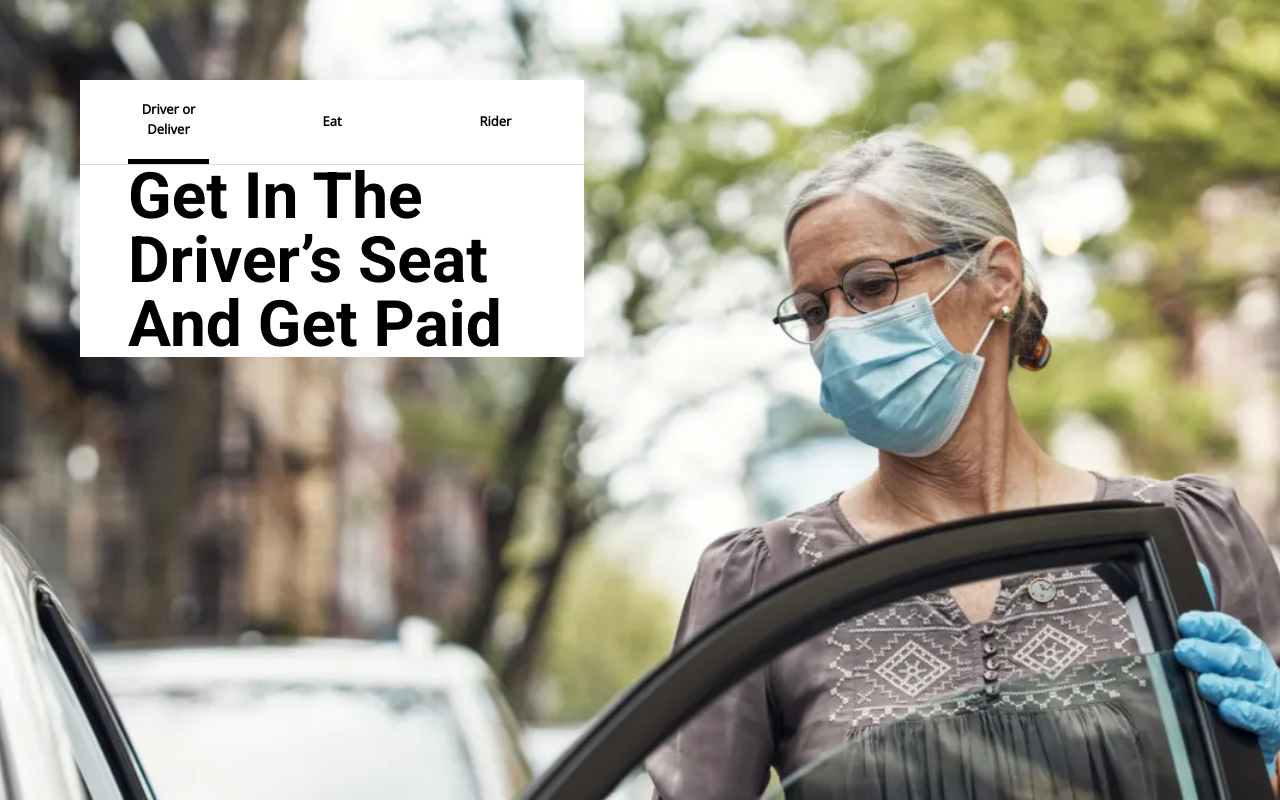
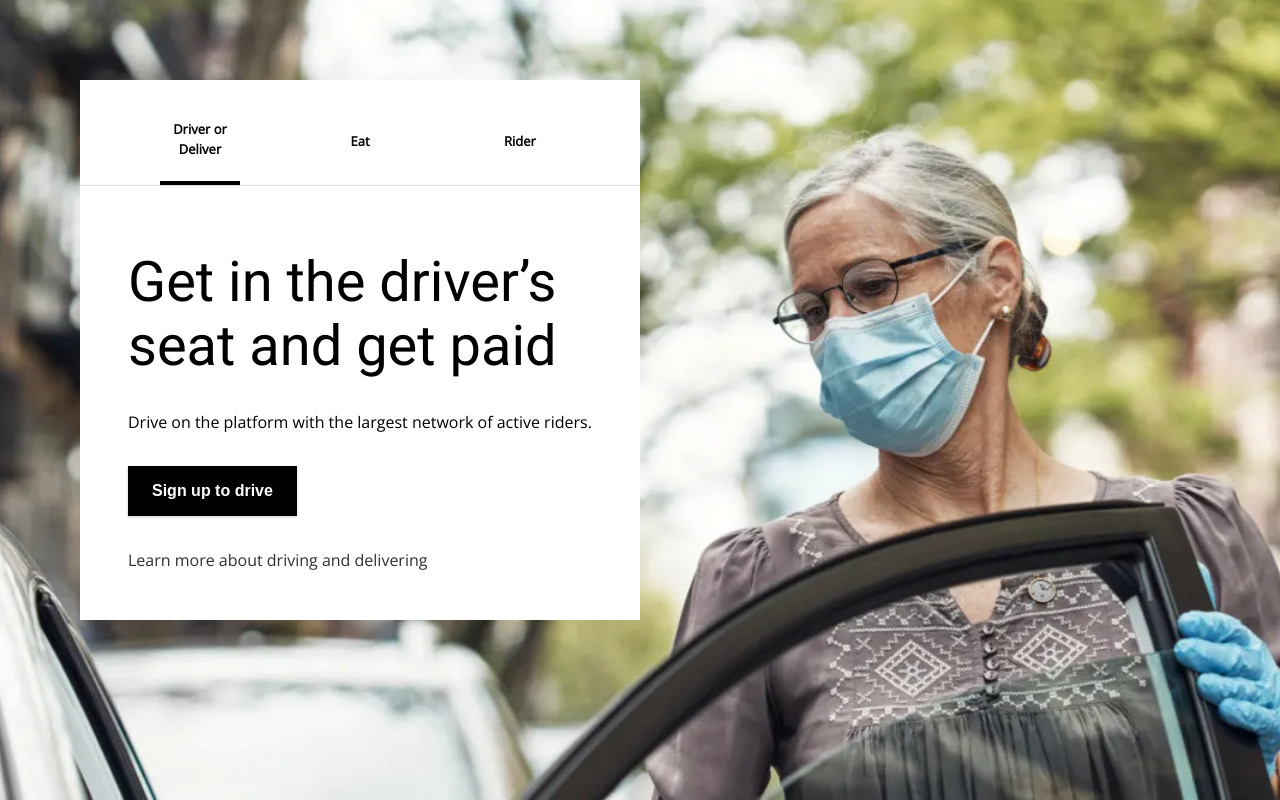
Before and after one commit to radwan503/TabWiseImageChange--Uber, a plain HTML site: page index.html in a window 1280 px wide. Drawn offline with nearby package versions, Linux system fonts and the light colour scheme.

Commit message:
content add

```diff
--- a/index.html
+++ b/index.html
@@ -22,13 +22,29 @@
             </div>
             <div class="tab-content">
                <div class="content active" id="driver">
-                  <h1>Get in the driver’s seat and get paid</h1>
+                  <h1 class="title">Get in the driver’s seat and get paid</h1>
+                  <p class="subtitle">Drive on the platform with the largest network of active riders.</p>
+
+                  <button type="button" class="btn sign-btn">Sign up to drive</button>
+
+                  <p class="link"><a href="#">Learn more about driving and delivering</a></p>
+
                </div>
                <div class="content" id="eat">
-                  Eat
+                  <h1 class="title">Discover delicious eats</h1>
+                  <p class="subtitle">Order delivery from restaurants you love.</p>
+
+                  <button type="button" class="btn sign-btn">Order now</button>
+
+                  <p class="link"><a href="#">Own a restaurant? Partner with Uber Eats</a></p>
                </div>
                <div class="content" id="rider">
-                  Rider
+                  <h1 class="title">Request a ride now</h1>
+                  <p class="subtitle">Focused on safety, wherever you go.</p>
+
+                  <button type="button" class="btn sign-btn">Reuested now</button>
+
+                  <p class="link"><a href="#">Sign up to drive</a></p>
                </div>
 
             </div>
--- a/style.css
+++ b/style.css
@@ -74,7 +74,6 @@ h4 {
 }
 
 p {
-   margin-bottom: 1.25rem;
    color: var(--clr-grey-5);
 }
 
@@ -111,23 +110,30 @@ p {
 
 .btn {
    text-transform: uppercase;
-   background: transparent;
-   color: var(--clr-black);
-   padding: 0.375rem 0.75rem;
+   background: #000;
+   color: var(--clr-white);
+   padding: 1rem 1.5rem;
    letter-spacing: var(--spacing);
    display: inline-block;
    transition: var(--transition);
    font-size: 0.875rem;
    border: 2px solid var(--clr-black);
    cursor: pointer;
-   box-shadow: 0 1px 3px rgba(0, 0, 0, 0.2);
+   box-shadow: 0 1px 3px rgb(0 0 0 / 20%);
    border-radius: var(--radius);
+   transition: .3s;
+   -webkit-transition: .3s;
+   -moz-transition: .3s;
+   -ms-transition: .3s;
+   -o-transition: .3s;
 }
 
 .btn:hover {
    color: var(--clr-white);
-   background: var(--clr-black);
+   background: #000;
+   opacity: .7;
 }
+
 main {
    min-height: 100vh;
    display: grid;
@@ -146,7 +152,7 @@ main {
    background-color: #fff;
 }
 
-.hero-banner{
+.hero-banner {
    background-image: url('./img/driver.webp');
    background-size: cover;
    background-position: center;
@@ -154,22 +160,23 @@ main {
    height: 100vh;
    width: 100%;
 }
+
 .hero-banner-content {
    background-color: #fff;
+   width: 50%;
+}
 
-   width: 45%;
-}
 .btn-container {
    display: flex;
    justify-content: space-between;
-   padding: 0rem 3rem 0 3rem;
+   padding: 0rem 5rem 0 5rem;
    border-bottom: 1px solid #ddd;
    gap: 2rem;
 }
 
 .tab-btn {
-   padding: 20px 12px;
-   width: 81px;
+   padding: 40px 12px 22px 12px;
+   width: 80px;
    background-color: #fff;
    text-align: center;
    display: flex;
@@ -178,16 +185,49 @@ main {
    font-size: 13px;
    font-weight: 600;
 }
+
 .tab-content {
-   padding: 0rem 3rem 0 3rem;
+   padding: 4rem 3rem 3rem 3rem;
 }
+
+.tab-btn.active {
+   border-bottom: 4px solid #000;
+}
+
 .content {
    display: none;
- }
- .tab-btn.active {
-   border-bottom: 5px solid #000;
- }
+}
 
- .content.active {
+.content.active {
    display: block;
- }
+}
+
+.content h1.title {
+   font-size: 3.5rem;
+   font-weight: 500;
+   text-transform: initial;
+   line-height: 4rem;
+}
+
+.sign-btn {
+   font-weight: 600;
+   font-size: 1rem;
+   text-transform: initial;
+}
+
+.content .subtitle {
+   font-size: 1rem;
+   font-weight: 500;
+   text-transform: initial;
+   margin: 2rem 0px;
+}
+
+.content .link {
+   color: #303030;
+   text-transform: initial;
+   margin-top: 2rem;
+}
+
+.content .link a {
+   color: #303030;
+}
```
